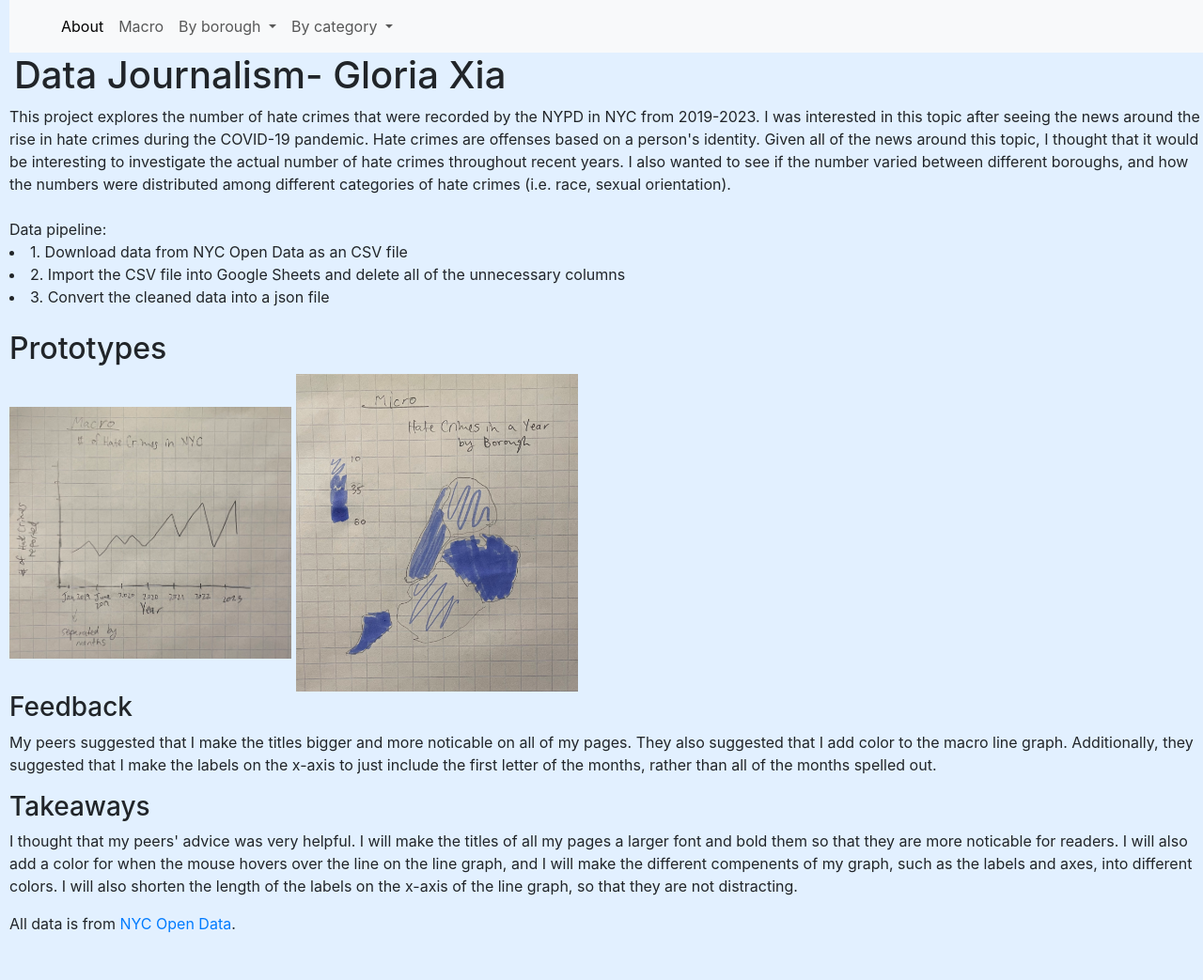
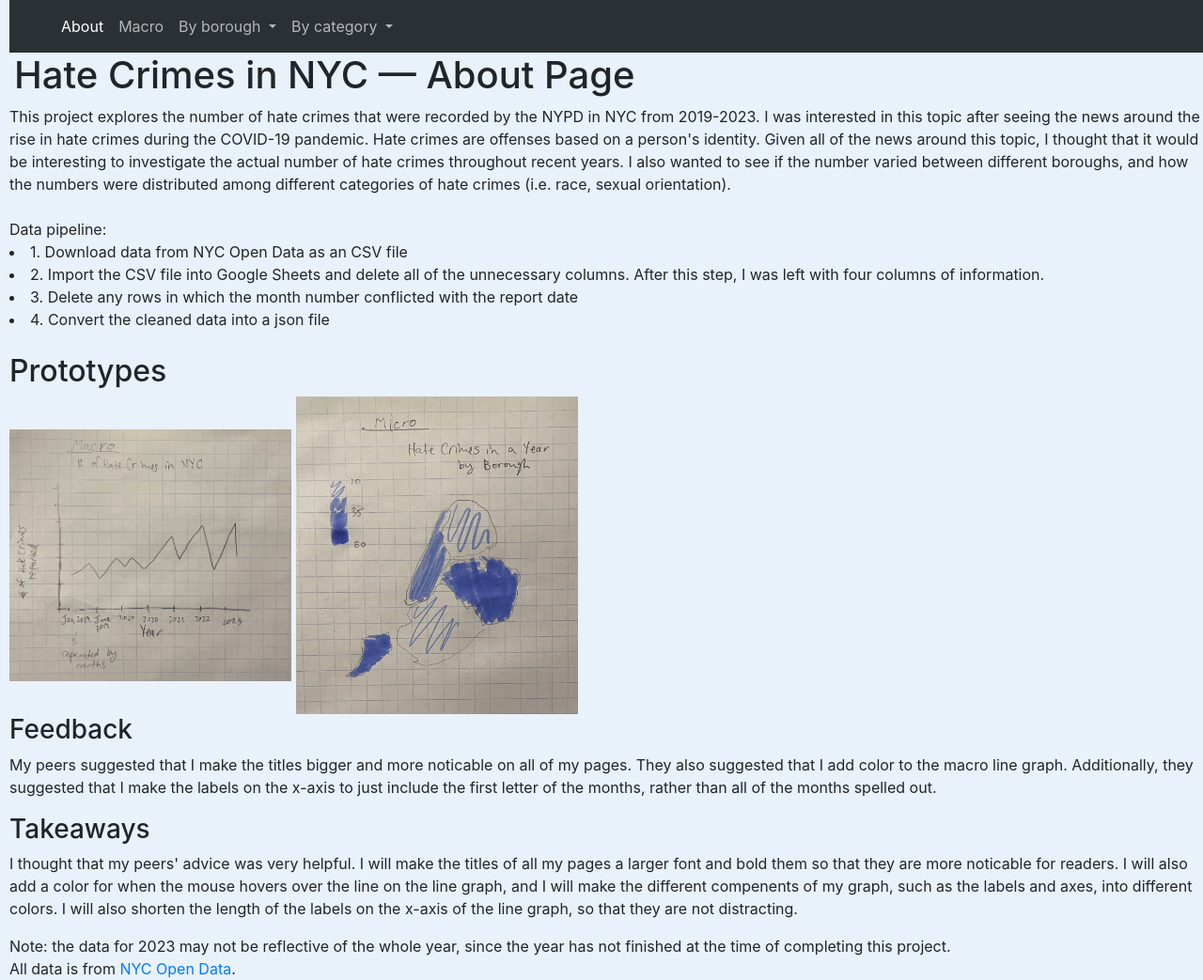
Before and after one commit to gloria-xia/dataJournalism, a Flask app: page / in a window 1280 px wide. Shown: the whole page at 94% size. Before the commit the page ends 993 px from the top, so only its background shows below. Run offline with Flask 3, Linux system fonts and the light colour scheme; some libraries are stand-ins or nearby versions.

Commit message:
more updates

```diff
--- a/server.py
+++ b/server.py
@@ -78,7 +78,7 @@ def macro():
             endpoints.append([25, 43])
     print(endpoints)
 
-    months = ['J', 'F', 'M', 'A', 'M', 'J', 'J', 'A', 'S', 'O', 'N', 'D', 'J', 'F', 'M', 'A', 'M', 'J', 'J', 'A', 'S', 'O', 'N', 'D', 'J', 'F', 'M', 'A', 'M', 'J', 'J', 'A', 'S', 'O', 'N', 'D','J', 'F', 'M']
+    months = ['J', 'F', 'M', 'A', 'M', 'J', 'J', 'A', 'S', 'O', 'N', 'D', 'J', 'F', 'M', 'A', 'M', 'J', 'J', 'A', 'S', 'O', 'N', 'D', 'J', 'F', 'M', 'A', 'M', 'J', 'J', 'A', 'S', 'O', 'N', 'D','J', 'F', 'M', 'A', 'M', 'J', 'J', 'A', 'S', 'O', 'N', 'D', 'J', 'F', 'M']
 
     return render_template('macro.html', avg=avg, endpoints = endpoints, years = years, months=months)
 
--- a/static/styles.css
+++ b/static/styles.css
@@ -1,11 +1,12 @@
 body{
-  background-color: #e2f0ff;
+  background-color: #e9f1fa;
   padding-left: 10;
 }
 
 h1{
   margin-left: 5;
 }
+
 .axis {
   stroke: #333333;
   stroke-width: 2;
@@ -34,7 +35,7 @@ h1{
 }
 
 .lineGraph:hover * {
-  stroke: rgb(255, 242, 0);
+  stroke: rgb(255, 170, 0);
   stroke-width: 3px;
 }
 
--- a/templates/about.html
+++ b/templates/about.html
@@ -1,8 +1,8 @@
 
-<html lang="en">
+<html lang="en" data-bs-theme="dark">
   <!-- data-bs-theme="dark" -->
 <head>
-  <title>Data Journalism</title>
+  <title>NYC Hate Crimes</title>
   <link rel="stylesheet" href="styles.css">
   <link href="https://cdn.jsdelivr.net/npm/bootstrap@5.3.0-alpha3/dist/css/bootstrap.min.css" rel="stylesheet" integrity="sha384-KK94CHFLLe+nY2dmCWGMq91rCGa5gtU4mk92HdvYe+M/SXH301p5ILy+dN9+nJOZ" crossorigin="anonymous">
   <meta name="viewport" content="width=device-width, initial-scale=1">
@@ -18,7 +18,7 @@
 
   <script src="https://cdn.jsdelivr.net/npm/bootstrap@5.3.0-alpha3/dist/js/bootstrap.bundle.min.js" integrity="sha384-ENjdO4Dr2bkBIFxQpeoTz1HIcje39Wm4jDKdf19U8gI4ddQ3GYNS7NTKfAdVQSZe" crossorigin="anonymous"></script>
 
-      <nav class="navbar navbar-expand-lg bg-body-tertiary">
+      <nav class="navbar navbar-expand-lg bg-body-tertiary" --bs-body-color="dark">
         <div class="container-fluid">
           <a class="navbar-brand" href="#"></a>
           <button class="navbar-toggler" type="button" data-bs-toggle="collapse" data-bs-target="#navbarNav" aria-controls="navbarNav" aria-expanded="false" aria-label="Toggle navigation">
@@ -61,7 +61,7 @@
     <a href="/macro">Macro</a>
     <a href="/micro">Micro</a>
  -->
-  <h1>Data Journalism- Gloria Xia</h1>
+  <h1>Hate Crimes in NYC — About Page</h1>
 
   <div>
     This project explores the number of hate crimes that were recorded by the NYPD in NYC from 2019-2023.
@@ -80,10 +80,13 @@
       1. Download data from NYC Open Data as an CSV file
     </li>
     <li>
-      2. Import the CSV file into Google Sheets and delete all of the unnecessary columns
+      2. Import the CSV file into Google Sheets and delete all of the unnecessary columns. After this step, I was left with four columns of information.
     </li>
     <li>
-      3. Convert the cleaned data into a json file
+      3. Delete any rows in which the month number conflicted with the report date
+    </li>
+    <li>
+      4. Convert the cleaned data into a json file
     </li>
   </div>
 
--- a/templates/footer.html
+++ b/templates/footer.html
@@ -11,6 +11,9 @@
     </div> -->
 
   <footer>
+    <div>
+        Note: the data for 2023 may not be reflective of the whole year, since the year has not finished at the time of completing this project.
+      </div>
     All data is from <a href="https://data.cityofnewyork.us/Public-Safety/NYPD-Hate-Crimes/bqiq-cu78"> NYC Open Data</a>.
   </footer>
 </body>
```
Also changed, not shown: templates/category.html (+8 -2 lines), templates/macro.html (+9 -3 lines), templates/micro.html (+7 -1 lines), templates/macro.svg.
